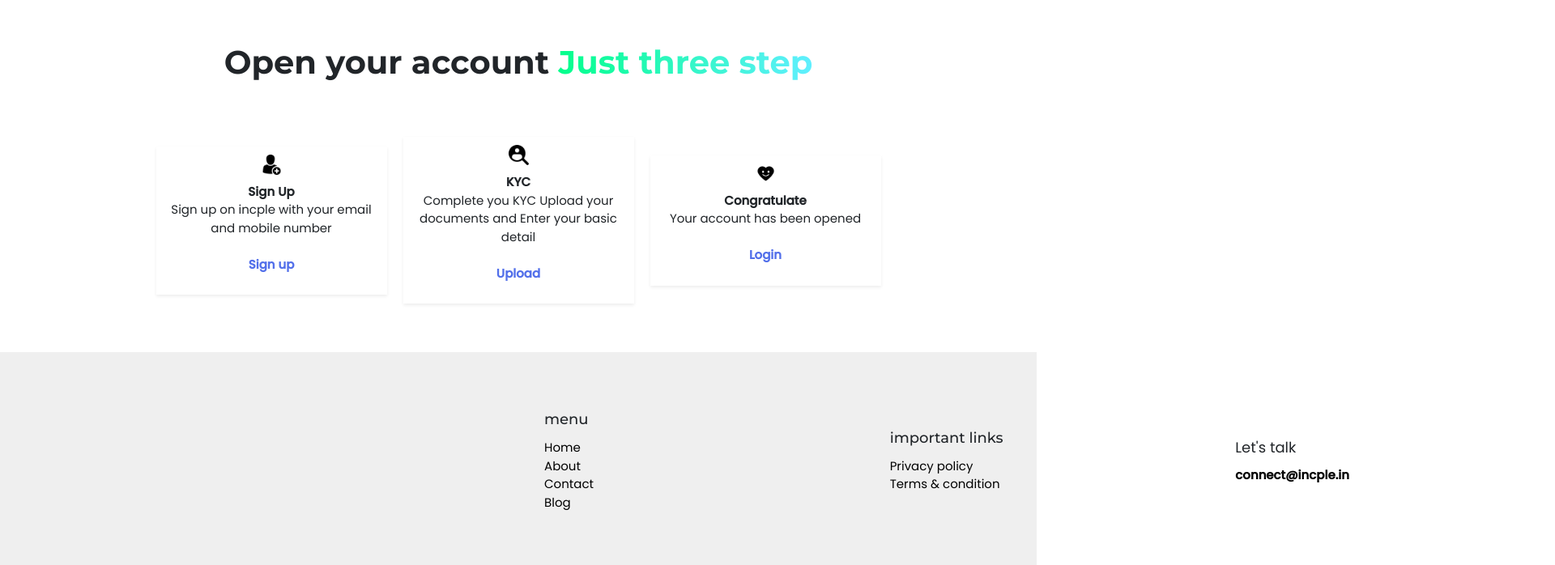
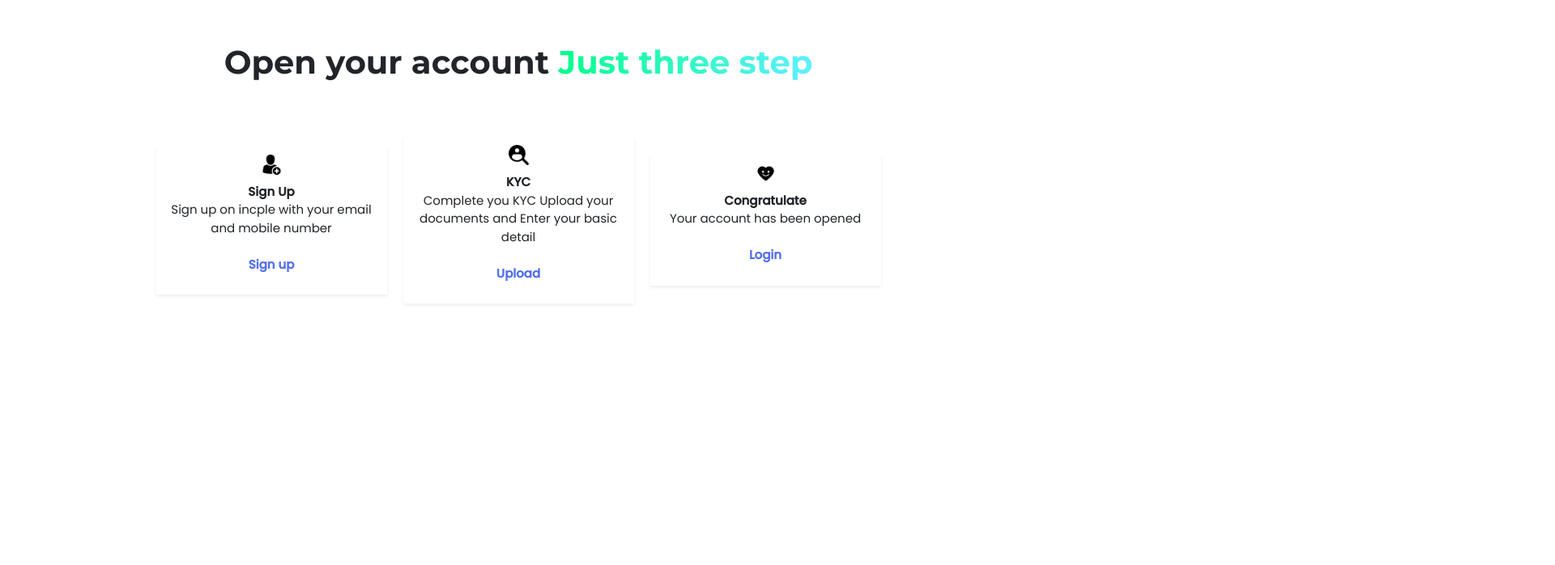
Before and after one commit to Apple197/Incple_project, a plain HTML site: page index.html in a window 1280 px wide. Shown: the part 1791-2489 px from the top of the page at 81% size, 1920 px wide, since content can reach past the window. After the commit the page ends 2226 px from the top, so only its background shows below. Drawn offline with nearby package versions, Linux system fonts and the light colour scheme.

Commit message:
Update index.html

```diff
--- a/index.html
+++ b/index.html
@@ -168,7 +168,7 @@
 
     <!-- Footer start here okay thanks -->
   </div>
-   <div class="container-fluid ver-align row-footer">
+  <!-- <div class="container-fluid ver-align row-footer">
       <div class="col-12">
         <img src="assets/Logo.svg" alt="incple's logo" class="footer-logo" />
       </div>
@@ -194,7 +194,7 @@
         <li> <a href="mailto: alfbledotin@gmail.com" class="lin"> connect@incple.in</a></li>
          </ul>
       </div>
-    </div>
+    </div>-->
   <!-- bootstrap javascript file start here okay bro -->
 
   <script src="https://cdn.jsdelivr.net/npm/bootstrap@5.1.3/dist/js/bootstrap.bundle.min.js" integrity="sha384-ka7Sk0Gln4gmtz2MlQnikT1wXgYsOg+OMhuP+IlRH9sENBO0LRn5q+8nbTov4+1p" crossorigin="anonymous"></script>
```
